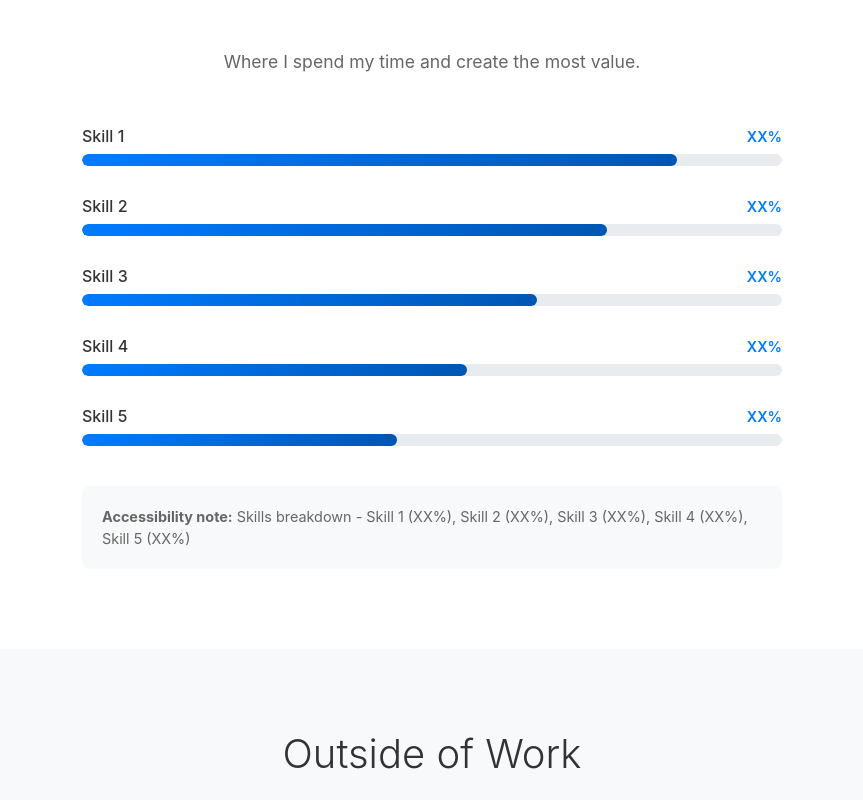
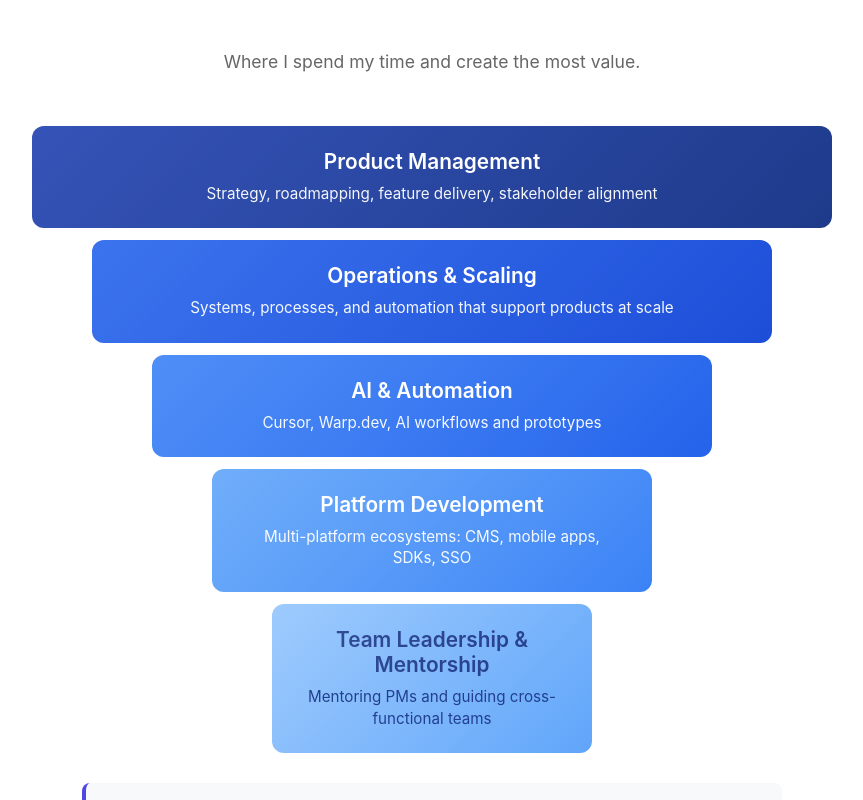
Before and after one commit to colin-mark/colin-mark-website, a React (Create React App) app: page /about in a window 1280 px wide. Shown: the part 1860-2660 px from the top of the page, without its empty margins (208-1071 px from the left). Built offline with nearby package versions, Linux system fonts and the light colour scheme.

Commit message:
Swap bar chart for value pyramid

```diff
--- a/src/pages/About.js
+++ b/src/pages/About.js
@@ -98,55 +98,40 @@ const About = () => {
           <div className="about-skills-breakdown-section">
             <h2 className="section-title">My Skills at a Glance</h2>
             <p className="section-subtitle">Where I spend my time and create the most value.</p>
-            <div className="skills-chart">
-              <div className="skill-bar">
-                <div className="skill-label">
-                  <span className="skill-name">Skill 1</span>
-                  <span className="skill-percentage">XX%</span>
-                </div>
-                <div className="skill-progress">
-                  <div className="skill-fill" style={{width: '85%'}}></div>
+            <div className="value-pyramid">
+              <div className="pyramid-tier tier-1">
+                <div className="tier-content">
+                  <h4>Product Management</h4>
+                  <p>Strategy, roadmapping, feature delivery, stakeholder alignment</p>
                 </div>
               </div>
-              <div className="skill-bar">
-                <div className="skill-label">
-                  <span className="skill-name">Skill 2</span>
-                  <span className="skill-percentage">XX%</span>
-                </div>
-                <div className="skill-progress">
-                  <div className="skill-fill" style={{width: '75%'}}></div>
+              <div className="pyramid-tier tier-2">
+                <div className="tier-content">
+                  <h4>Operations & Scaling</h4>
+                  <p>Systems, processes, and automation that support products at scale</p>
                 </div>
               </div>
-              <div className="skill-bar">
-                <div className="skill-label">
-                  <span className="skill-name">Skill 3</span>
-                  <span className="skill-percentage">XX%</span>
-                </div>
-                <div className="skill-progress">
-                  <div className="skill-fill" style={{width: '65%'}}></div>
+              <div className="pyramid-tier tier-3">
+                <div className="tier-content">
+                  <h4>AI & Automation</h4>
+                  <p>Cursor, Warp.dev, AI workflows and prototypes</p>
                 </div>
               </div>
-              <div className="skill-bar">
-                <div className="skill-label">
-                  <span className="skill-name">Skill 4</span>
-                  <span className="skill-percentage">XX%</span>
-                </div>
-                <div className="skill-progress">
-                  <div className="skill-fill" style={{width: '55%'}}></div>
+              <div className="pyramid-tier tier-4">
+                <div className="tier-content">
+                  <h4>Platform Development</h4>
+                  <p>Multi-platform ecosystems: CMS, mobile apps, SDKs, SSO</p>
                 </div>
               </div>
-              <div className="skill-bar">
-                <div className="skill-label">
-                  <span className="skill-name">Skill 5</span>
-                  <span className="skill-percentage">XX%</span>
-                </div>
-                <div className="skill-progress">
-                  <div className="skill-fill" style={{width: '45%'}}></div>
+              <div className="pyramid-tier tier-5">
+                <div className="tier-content">
+                  <h4>Team Leadership & Mentorship</h4>
+                  <p>Mentoring PMs and guiding cross-functional teams</p>
                 </div>
               </div>
             </div>
-            <div className="skills-text-list">
-              <p><strong>Accessibility note:</strong> Skills breakdown - Skill 1 (XX%), Skill 2 (XX%), Skill 3 (XX%), Skill 4 (XX%), Skill 5 (XX%)</p>
+            <div className="pyramid-note">
+              <p><strong>Value Hierarchy:</strong> From core competency (Product Management) to specialized expertise (Team Leadership), each tier represents where I deliver the most impact.</p>
             </div>
           </div>
         </div>
--- a/src/pages/Pages.css
+++ b/src/pages/Pages.css
@@ -542,6 +542,82 @@
   line-height: 1.5;
 }
 
+/* Value Pyramid Styles */
+.value-pyramid {
+  max-width: 800px;
+  margin: 0 auto;
+  display: flex;
+  flex-direction: column;
+  align-items: center;
+  gap: 12px;
+}
+
+.pyramid-tier {
+  background: linear-gradient(135deg, #4f46e5 0%, #3730a3 100%);
+  border-radius: 12px;
+  color: white;
+  padding: 24px 32px;
+  text-align: center;
+  transition: all 0.3s ease;
+  cursor: pointer;
+  position: relative;
+  overflow: hidden;
+}
+
+.pyramid-tier:hover {
+  transform: translateY(-3px);
+  box-shadow: 0 12px 35px rgba(79, 70, 229, 0.3);
+}
+
+.pyramid-tier::before {
+  content: '';
+  position: absolute;
+  top: 0;
+  left: 0;
+  right: 0;
+  bottom: 0;
+  background: linear-gradient(135deg, rgba(255,255,255,0.1) 0%, rgba(255,255,255,0) 100%);
+  pointer-events: none;
+}
+
+/* Tier sizing - creates pyramid effect */
+.tier-1 { width: 100%; background: linear-gradient(135deg, #1e40af 0%, #1e3a8a 100%); }
+.tier-2 { width: 85%; background: linear-gradient(135deg, #2563eb 0%, #1d4ed8 100%); }
+.tier-3 { width: 70%; background: linear-gradient(135deg, #3b82f6 0%, #2563eb 100%); }
+.tier-4 { width: 55%; background: linear-gradient(135deg, #60a5fa 0%, #3b82f6 100%); }
+.tier-5 { width: 40%; background: linear-gradient(135deg, #93c5fd 0%, #60a5fa 100%); color: #1e3a8a; }
+
+.tier-content h4 {
+  margin: 0 0 8px 0;
+  font-size: 1.3rem;
+  font-weight: 600;
+  line-height: 1.2;
+}
+
+.tier-content p {
+  margin: 0;
+  font-size: 0.95rem;
+  line-height: 1.4;
+  opacity: 0.95;
+}
+
+.pyramid-note {
+  max-width: 700px;
+  margin: 30px auto 0 auto;
+  text-align: center;
+  padding: 20px;
+  background: #f8f9fa;
+  border-radius: 8px;
+  border-left: 4px solid #4f46e5;
+}
+
+.pyramid-note p {
+  margin: 0;
+  font-size: 0.9rem;
+  color: #666;
+  line-height: 1.5;
+}
+
 /* Personal Snapshot Section */
 .about-personal-section {
   padding: 0;
@@ -1045,6 +1121,38 @@
   }
 
   .skills-text-list {
+    margin: 20px 10px 0 10px;
+    padding: 15px;
+  }
+
+  /* Mobile pyramid styles */
+  .value-pyramid {
+    max-width: 100%;
+    gap: 8px;
+  }
+
+  .pyramid-tier {
+    padding: 20px 16px;
+    margin: 0 10px;
+  }
+
+  .tier-content h4 {
+    font-size: 1.1rem;
+    margin-bottom: 6px;
+  }
+
+  .tier-content p {
+    font-size: 0.85rem;
+  }
+
+  /* Maintain pyramid proportions on mobile */
+  .tier-1 { width: calc(100% - 20px); }
+  .tier-2 { width: calc(85% - 20px); }
+  .tier-3 { width: calc(70% - 20px); }
+  .tier-4 { width: calc(55% - 20px); }
+  .tier-5 { width: calc(45% - 20px); }
+
+  .pyramid-note {
     margin: 20px 10px 0 10px;
     padding: 15px;
   }
```
